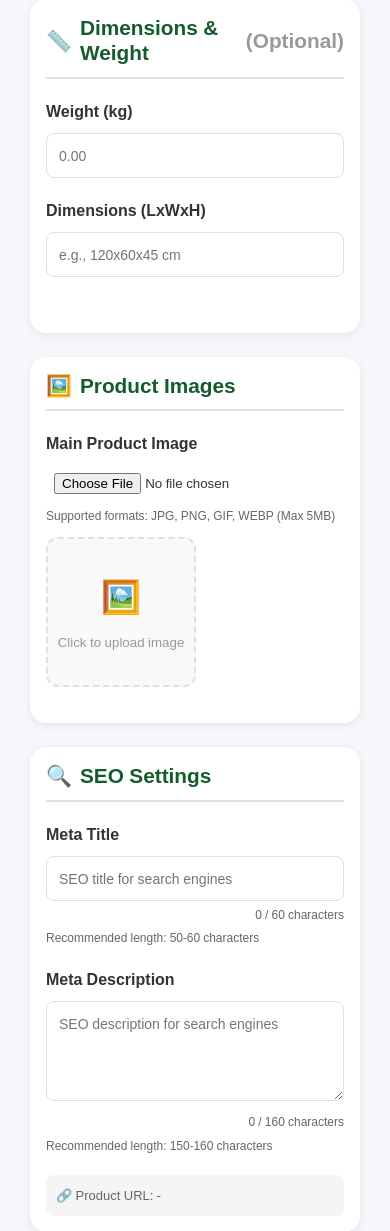
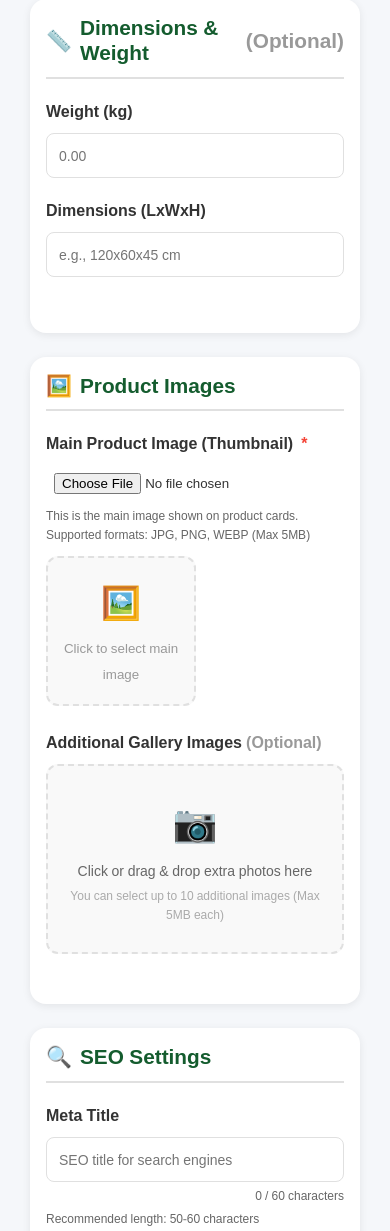
Before and after one commit to seidmekuriaw3-oss/tech1, a Flask app: page /admin/products/create in a window 390 px wide. Shown: the part 2543-3774 px from the top of the page. Run offline with Flask 3, Linux system fonts and the light colour scheme; a user stored in the database is signed in; data that the repository does not hold is empty; some libraries are stand-ins or nearby versions.

Commit message:
Add bulk image upload for products and adjust mobile grid view
Update admin product creation to support multiple image uploads and revert the mobile product grid to 2 columns.

Replit-Commit-Author: Agent
Replit-Commit-Session-Id: 62f828ab-3969-423b-9ea3-c4c4b4eaf3ab
Replit-Commit-Checkpoint-Type: full_checkpoint
Replit-Commit-Event-Id: c054d826-a44b-4348-ba39-5397eaf30ec2
Replit-Commit-Screenshot-Url: https://storage.googleapis.com/screenshot-production-us-central1/020666b5-c488-4be7-8cb1-9714ff798901/62f828ab-3969-423b-9ea3-c4c4b4eaf3ab/OJuye1W
Replit-Helium-Checkpoint-Created: true

```diff
--- a/routes/admin_routes.py
+++ b/routes/admin_routes.py
@@ -185,29 +185,43 @@ def product_create():
             is_featured = 1 if request.form.get('is_featured') else 0
             is_new = 1 if request.form.get('is_new') else 0
 
+            from werkzeug.utils import secure_filename
+            upload_dir = 'static/uploads/products'
+            os.makedirs(upload_dir, exist_ok=True)
+
+            def save_upload(file_obj):
+                fname = secure_filename(file_obj.filename)
+                ext = fname.rsplit('.', 1)[1].lower() if '.' in fname else 'jpg'
+                unique = f"product_{uuid.uuid4().hex[:8]}.{ext}"
+                file_obj.save(os.path.join(upload_dir, unique))
+                return f'uploads/products/{unique}'
+
             image_filename = ''
             image = request.files.get('image')
             if image and image.filename:
-                from werkzeug.utils import secure_filename
-                filename = secure_filename(image.filename)
-                ext = filename.rsplit('.', 1)[1].lower() if '.' in filename else 'jpg'
-                unique_filename = f"product_{uuid.uuid4().hex[:8]}.{ext}"
-                upload_dir = 'static/uploads/products'
-                os.makedirs(upload_dir, exist_ok=True)
-                image.save(os.path.join(upload_dir, unique_filename))
-                image_filename = f'uploads/products/{unique_filename}'
+                image_filename = save_upload(image)
+
+            # Handle multiple extra gallery images
+            extra_images = request.files.getlist('extra_images')
+            gallery_paths = []
+            for extra in extra_images:
+                if extra and extra.filename:
+                    gallery_paths.append(save_upload(extra))
+
+            import json as _json
+            images_json = _json.dumps(gallery_paths) if gallery_paths else None
 
             cursor.execute("""
                 INSERT INTO products (
                     name, name_am, name_ar, name_en,
                     description, description_am, description_ar, description_en,
                     price, compare_price, stock_quantity, category_id,
-                    material, color, sku, is_featured, is_new, thumbnail, is_active
-                ) VALUES (?, ?, ?, ?, ?, ?, ?, ?, ?, ?, ?, ?, ?, ?, ?, ?, ?, ?, 1)
+                    material, color, sku, is_featured, is_new, thumbnail, images, is_active
+                ) VALUES (?, ?, ?, ?, ?, ?, ?, ?, ?, ?, ?, ?, ?, ?, ?, ?, ?, ?, ?, 1)
             """, (name, name_am, name_ar, name_en,
                   description, description_am, description_ar, description_en,
                   price, compare_price, stock_quantity, category_id,
-                  material, color, sku, is_featured, is_new, image_filename))
+                  material, color, sku, is_featured, is_new, image_filename, images_json))
             conn.commit()
             flash('Product created successfully!', 'success')
             return redirect(url_for('admin.products'))
--- a/templates/admin/products/create.html
+++ b/templates/admin/products/create.html
@@ -414,24 +414,62 @@
                 <span>🖼️</span> Product Images
             </h3>
 
+            <!-- Main / Thumbnail Image -->
             <div class="form-group">
-                <label>Main Product Image</label>
+                <label>Main Product Image (Thumbnail) <span class="required-star">*</span></label>
                 <input type="file"
                        name="image"
                        id="product_image"
                        accept="image/*"
                        style="width: 100%; padding: 8px;"
                        onchange="previewImage(this)">
-                <div class="help-text">Supported formats: JPG, PNG, GIF, WEBP (Max 5MB)</div>
+                <div class="help-text">This is the main image shown on product cards. Supported formats: JPG, PNG, WEBP (Max 5MB)</div>
 
                 <div class="image-preview-container">
                     <div class="image-preview" id="imagePreview" onclick="document.getElementById('product_image').click()">
                         <div class="image-preview-placeholder">
                             <span>🖼️</span>
-                            <small>Click to upload image</small>
+                            <small>Click to select main image</small>
                         </div>
                     </div>
                 </div>
+            </div>
+
+            <!-- Additional / Gallery Images -->
+            <div class="form-group" style="margin-top: 24px;">
+                <label>Additional Gallery Images <span style="color:#999;">(Optional)</span></label>
+                <div id="extraImagesDropZone" style="
+                    border: 2px dashed var(--border-color, #ddd);
+                    border-radius: 12px;
+                    padding: 28px 20px;
+                    text-align: center;
+                    cursor: pointer;
+                    background: var(--bg-hover, #f9f9f9);
+                    transition: all 0.3s;
+                " onclick="document.getElementById('extra_images').click()"
+                   ondragover="event.preventDefault(); this.style.borderColor='#1a7a4a'; this.style.background='#f0fff6';"
+                   ondragleave="this.style.borderColor=''; this.style.background='';"
+                   ondrop="handleExtraDrop(event)">
+                    <div style="font-size: 36px; margin-bottom: 8px;">📷</div>
+                    <p style="margin:0; color: var(--text-muted,#666); font-size:14px;">Click or drag &amp; drop extra photos here</p>
+                    <p style="margin:4px 0 0; color:#aaa; font-size:12px;">You can select up to 10 additional images (Max 5MB each)</p>
+                </div>
+                <input type="file"
+                       name="extra_images"
+                       id="extra_images"
+                       accept="image/*"
+                       multiple
+                       style="display:none;"
+                       onchange="previewExtraImages(this)">
+
+                <!-- Preview grid for extra images -->
+                <div id="extraImagesGrid" style="
+                    display: flex;
+                    flex-wrap: wrap;
+                    gap: 10px;
+                    margin-top: 14px;
+                "></div>
+                <div id="extraImagesCount" class="help-text" style="display:none;"></div>
             </div>
         </div>
 
@@ -571,6 +609,82 @@
         }
     }
 
+    // ==================== Extra Images (Bulk Upload) ====================
+    let extraFilesStore = [];
+
+    function previewExtraImages(input) {
+        addExtraFiles(Array.from(input.files));
+    }
+
+    function handleExtraDrop(event) {
+        event.preventDefault();
+        document.getElementById('extraImagesDropZone').style.borderColor = '';
+        document.getElementById('extraImagesDropZone').style.background = '';
+        const files = Array.from(event.dataTransfer.files).filter(f => f.type.startsWith('image/'));
+        addExtraFiles(files);
+    }
+
+    function addExtraFiles(files) {
+        const MAX = 10;
+        const MAX_SIZE = 5 * 1024 * 1024;
+        files.forEach(file => {
+            if (extraFilesStore.length >= MAX) {
+                if (window.showToast) window.showToast('Maximum 10 additional images allowed', 'warning');
+                return;
+            }
+            if (file.size > MAX_SIZE) {
+                if (window.showToast) window.showToast(`${file.name} is too large (max 5MB)`, 'error');
+                return;
+            }
+            extraFilesStore.push(file);
+        });
+        renderExtraPreviews();
+        syncExtraInput();
+    }
+
+    function removeExtraFile(index) {
+        extraFilesStore.splice(index, 1);
+        renderExtraPreviews();
+        syncExtraInput();
+    }
+
+    function renderExtraPreviews() {
+        const grid = document.getElementById('extraImagesGrid');
+        const countEl = document.getElementById('extraImagesCount');
+        grid.innerHTML = '';
+        extraFilesStore.forEach((file, i) => {
+            const wrap = document.createElement('div');
+            wrap.style.cssText = 'position:relative;width:90px;height:90px;border-radius:10px;overflow:hidden;border:2px solid #1a7a4a;background:#f5f5f5;';
+            const img = document.createElement('img');
+            img.style.cssText = 'width:100%;height:100%;object-fit:cover;display:block;';
+            const reader = new FileReader();
+            reader.onload = e => img.src = e.target.result;
+            reader.readAsDataURL(file);
+            const btn = document.createElement('button');
+            btn.type = 'button';
+            btn.innerHTML = '✕';
+            btn.title = 'Remove';
+            btn.style.cssText = 'position:absolute;top:3px;right:3px;background:rgba(0,0,0,0.6);color:white;border:none;border-radius:50%;width:20px;height:20px;cursor:pointer;font-size:11px;padding:0;line-height:20px;';
+            btn.onclick = () => removeExtraFile(i);
+            wrap.appendChild(img);
+            wrap.appendChild(btn);
+            grid.appendChild(wrap);
+        });
+        if (extraFilesStore.length > 0) {
+            countEl.textContent = `${extraFilesStore.length} additional image${extraFilesStore.length > 1 ? 's' : ''} selected`;
+            countEl.style.display = 'block';
+        } else {
+            countEl.style.display = 'none';
+        }
+    }
+
+    function syncExtraInput() {
+        const input = document.getElementById('extra_images');
+        const dt = new DataTransfer();
+        extraFilesStore.forEach(f => dt.items.add(f));
+        input.files = dt.files;
+    }
+
     // ==================== Discount Preview ====================
     function updateDiscountPreview() {
         const price = parseFloat(document.getElementById('price')?.value) || 0;
```
Also changed, not shown: templates/customer/index.html (+5 -5 lines), 1 other file.
